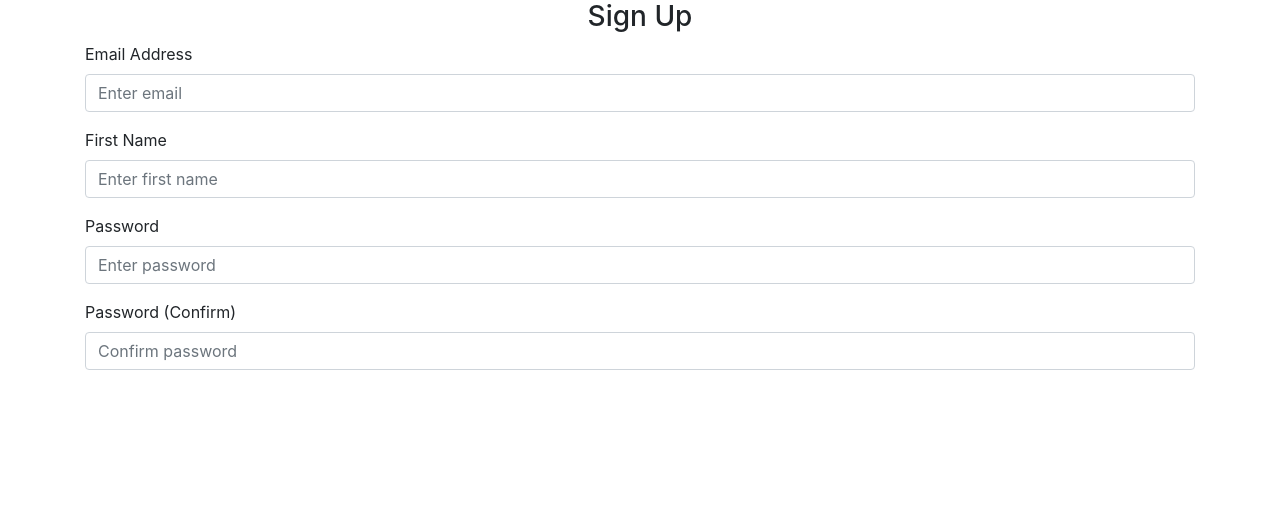
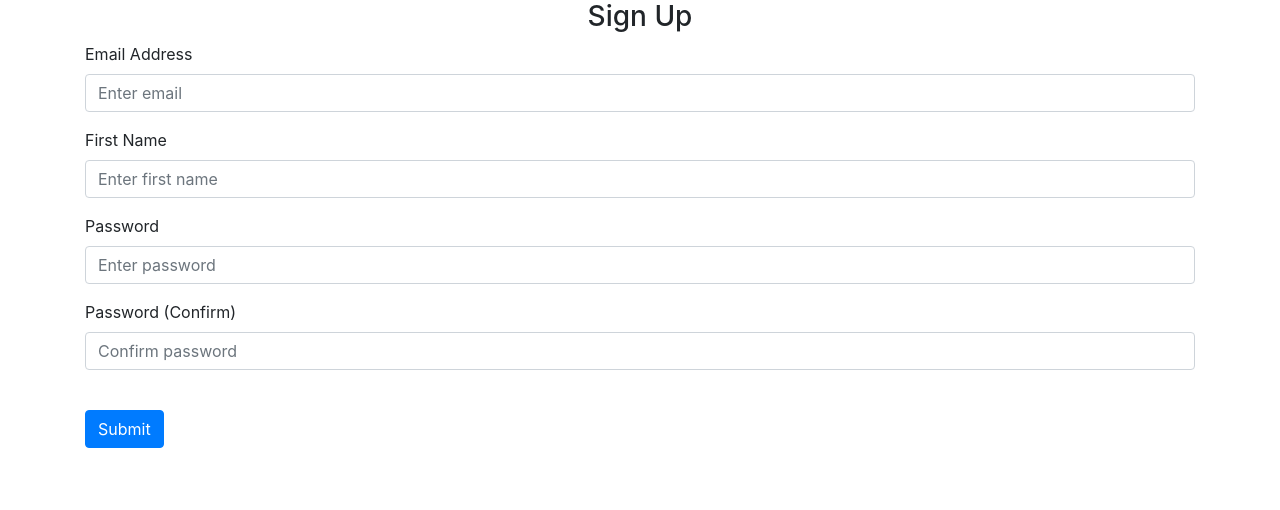
Before and after one commit to Gtzquierdo/PythonFlaskWeb, a Flask app: page /sign-up in a window 1280 px wide. Shown: the part 56-566 px from the top of the page. Run offline with Flask 2, Linux system fonts and the light colour scheme; some libraries are stand-ins or nearby versions.

Commit message:
sign up button created

```diff
--- a/website/templates/sign_up.html
+++ b/website/templates/sign_up.html
@@ -43,4 +43,7 @@
             placeholder="Confirm password"
         />
     </div>
+    <br />
+    <button type="submit" class="btn btn-primary">Submit</button>
+</form>
 {% endblock %}
```
